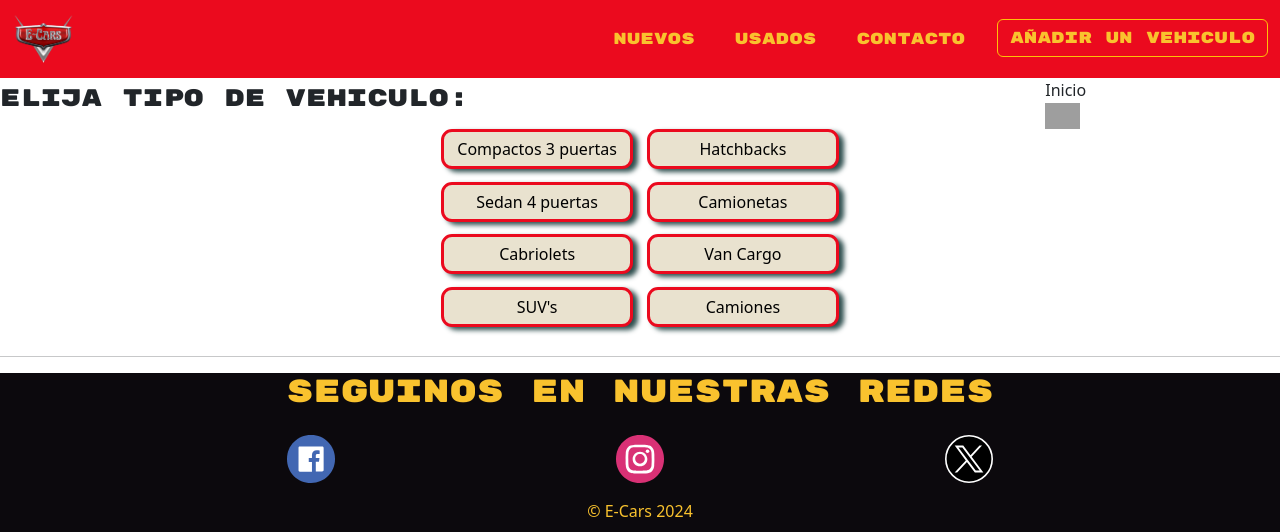
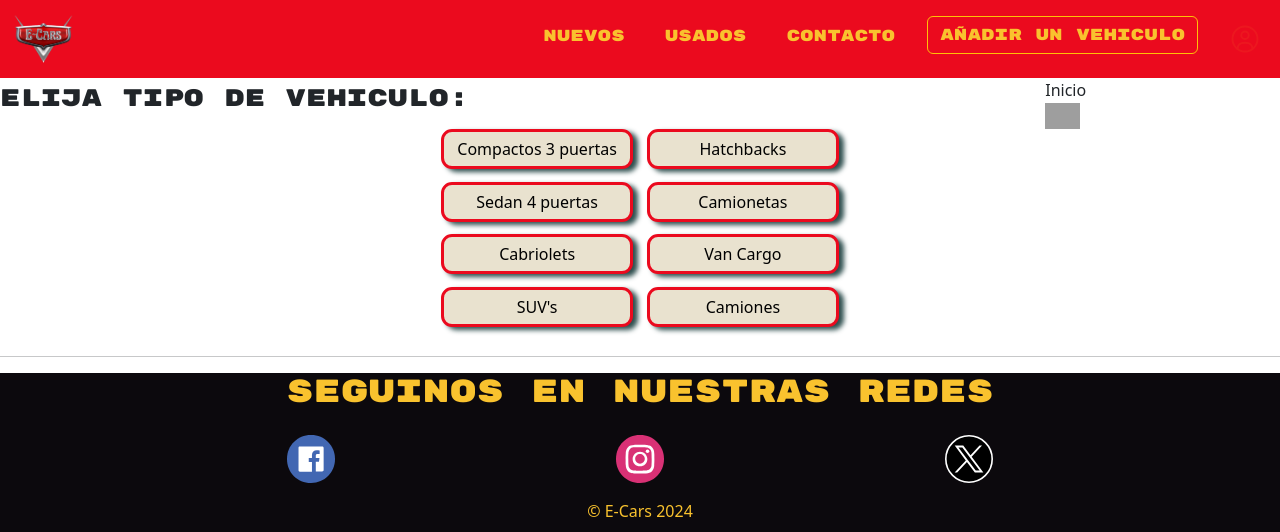
Before and after one commit to Grupo-10-CaC-4-0/Proyecto-E-Cars, a Flask app: page /catalogoUsados/1 in a window 1280 px wide. Shown: the top 532 px of the page. Run offline with Flask 3, Linux system fonts and the light colour scheme; data that the repository does not hold is empty; grey boxes are pictures that could not be loaded.

Commit message:
Update header.html agrego Icono Oculto

```diff
--- a/app/templates/defaults/header.html
+++ b/app/templates/defaults/header.html
@@ -13,6 +13,11 @@
                     <li><a class="nav-link" href="/catalogoUsados">Usados</a></li>
                     <li><a class="nav-link" href="/contacto">Contacto</a></li>
                     <li><a href="/nuevoVehiculo" class="btn btn-outline-warning">Añadir un Vehiculo</a></li>
+                    <li class="nav-item">
+                        <a class="nav-link iconoOculto" href="/manejoDatos">
+                            <img src="/static/img/userCircle.svg" alt="Administrador" style="width: 30px; height: auto;">
+                        </a>
+                    </li>
                 </ul>
             </div>
 
```
